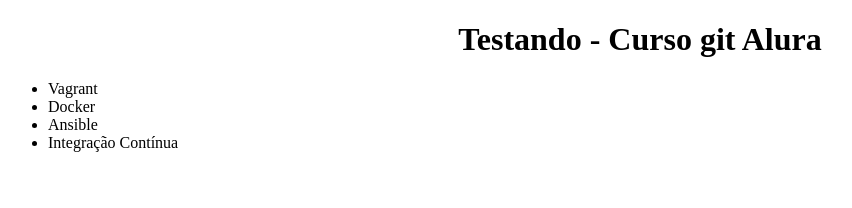
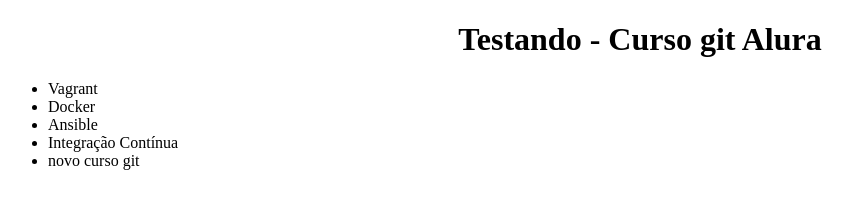
Before and after one commit to alanmourad/git-lab, a plain HTML site: page index.html in a window 1280 px wide. Shown: the whole page, without its empty margins (0-852 px from the left). Drawn offline with Linux system fonts and the light colour scheme.

Commit message:
inserindo novo curso

```diff
--- a/index.html
+++ b/index.html
@@ -12,6 +12,7 @@
         <li>Docker</li>
         <li>Ansible</li>
         <li>Integração Contínua</li>
+        <li>novo curso git</li>
     </ul>
 </body>
 </html
```
